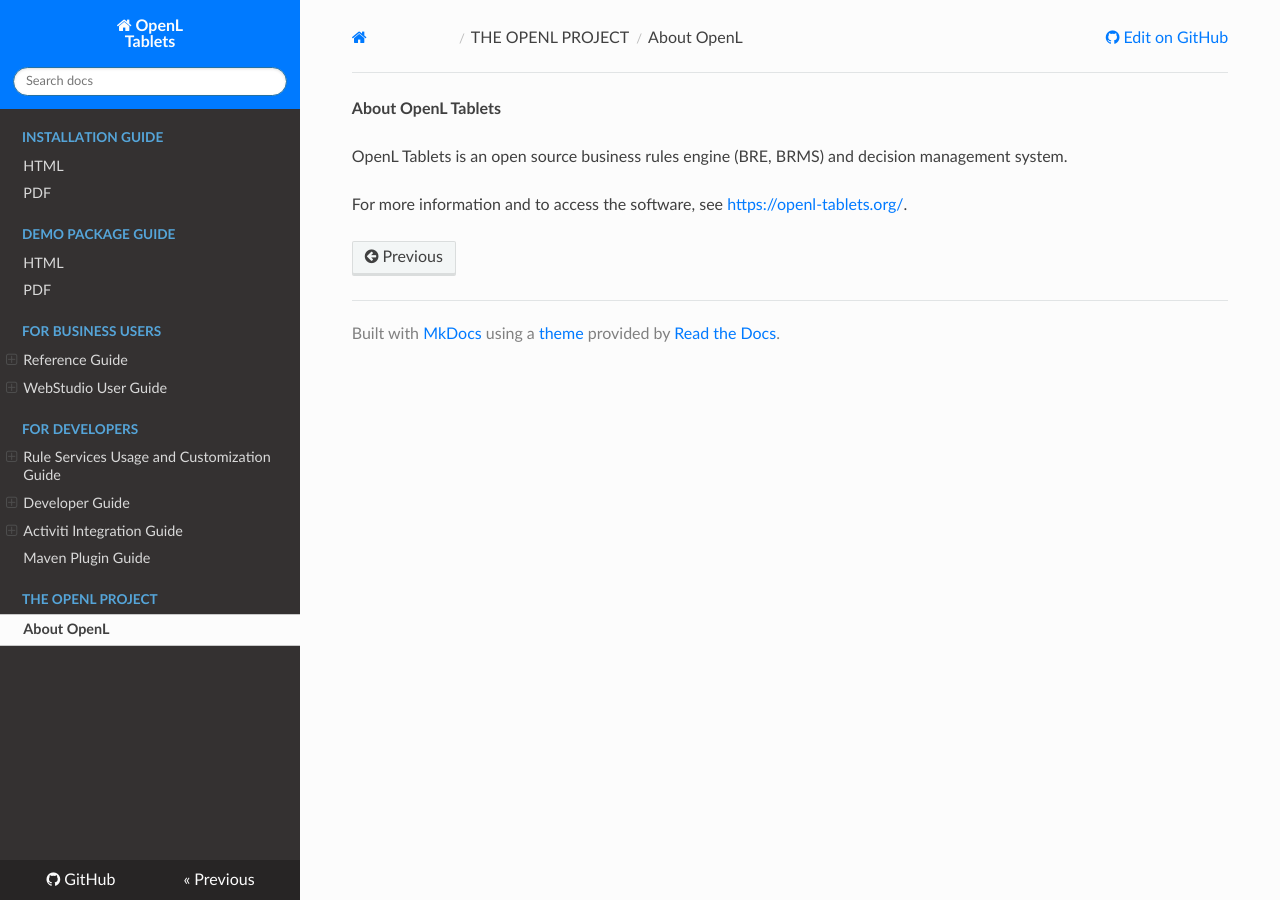
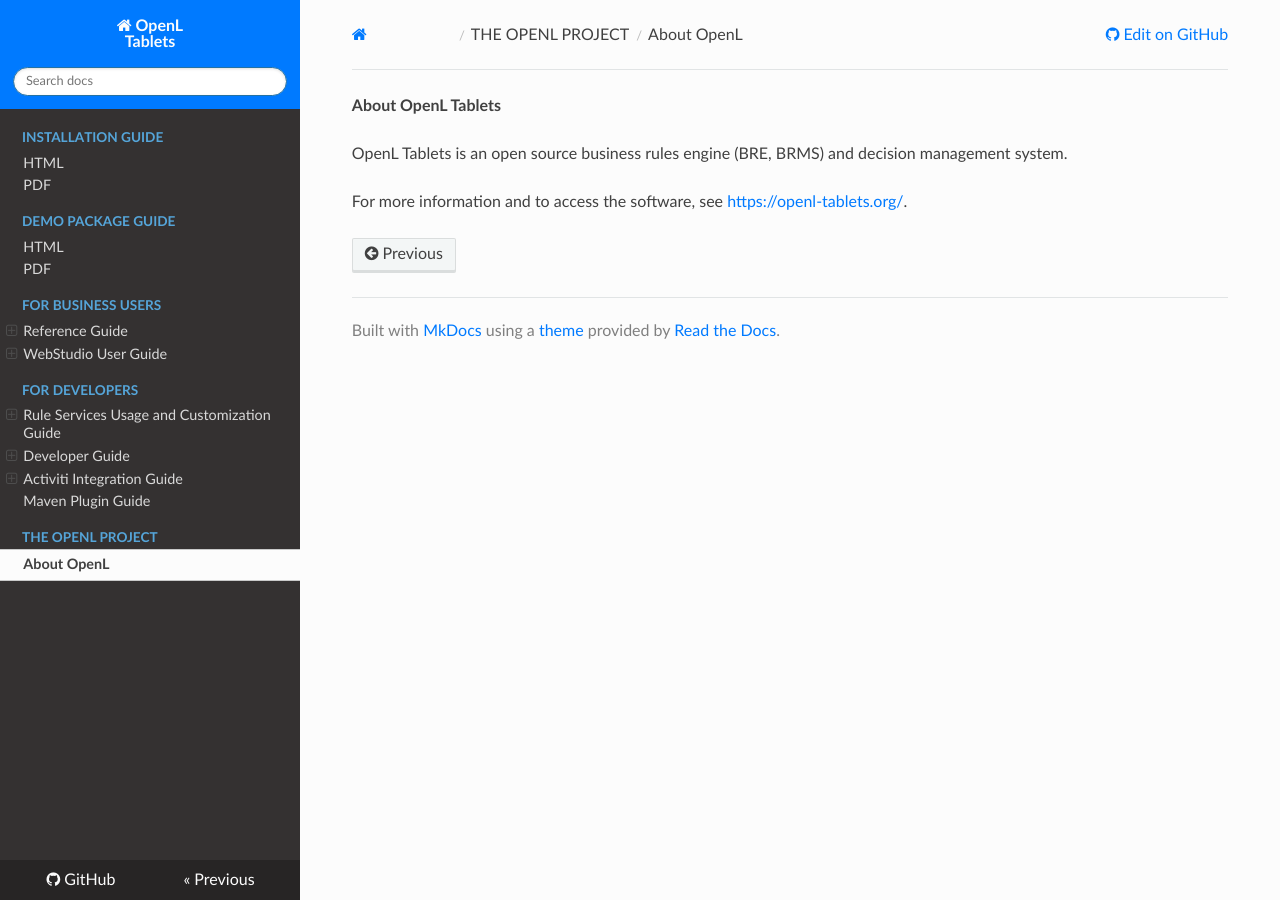
Before and after one commit to agradus/OpenLdocs, an MkDocs documentation site: the page built from docs/about.md, in a window 1280 px wide. Built offline with MkDocs 1.6.1, drawn with Linux system fonts in a browser that asks for light colours; nearby versions of some CDN libraries.

Commit message:
Update extra.css

```diff
--- a/docs/css/extra.css
+++ b/docs/css/extra.css
@@ -7,8 +7,8 @@
 /* set vertical spacing in left nav */
 
 li {
-  margin-top: -2px;
-  margin-bottom: -2px;
+  margin-top: -5px;
+  margin-bottom: -7px;
   padding: 0px;
   }
 
```
